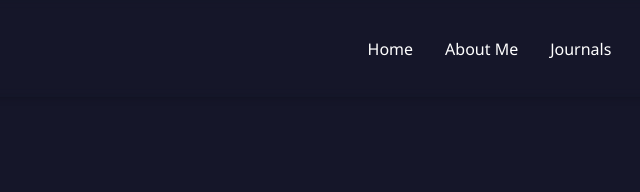
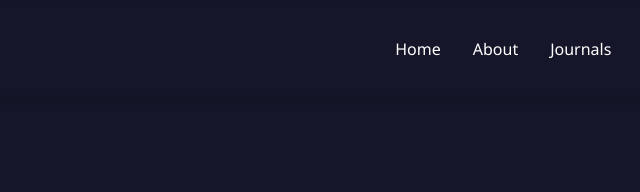
Before and after one commit to Suwaan2/e-portfolio, a plain HTML site: page eportfolio/index.html in a window 1280 px wide. Shown: the top 192 px of the page, 399-1039 px from the left. Drawn offline with Linux system fonts and the light colour scheme.

Commit message:
refactor: update navigation links for consistency

```diff
--- a/eportfolio/index.html
+++ b/eportfolio/index.html
@@ -14,7 +14,7 @@
         <div class="logo mobile-logo">NS</div>
         <div class="nav-links">
             <a href="#">Home</a>
-            <a href="about.html">About Me</a>
+            <a href="about.html">About</a>
             <a href="reflective.html" class="dropbtn">Journals</a>
             <a href="cv.html">CV</a>
             <a href="contact.html">Contact</a>
```
Also changed, not shown: eportfolio/about.html (+1 -1 lines), eportfolio/contact.html (+1 -1 lines), eportfolio/cv.html (+1 -1 lines), eportfolio/reflective.html (+1 -1 lines).
